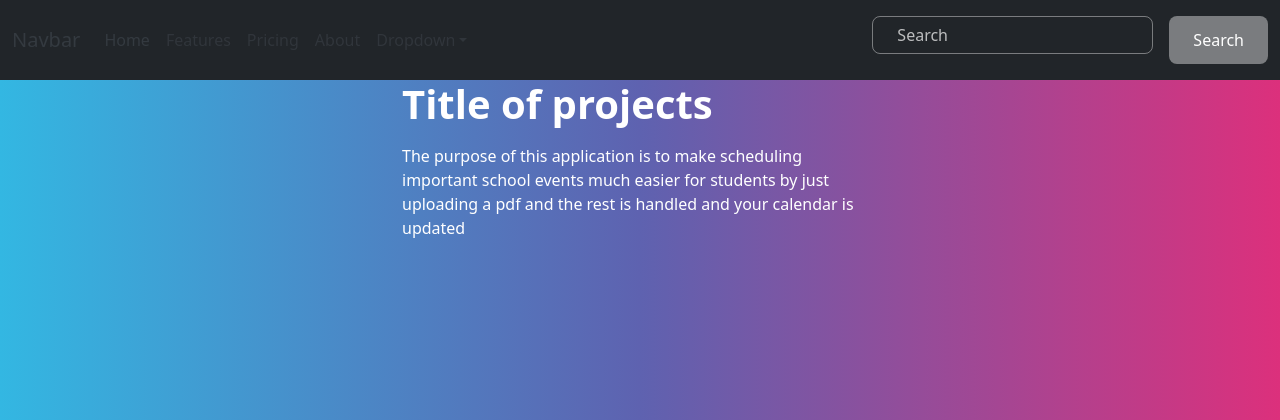
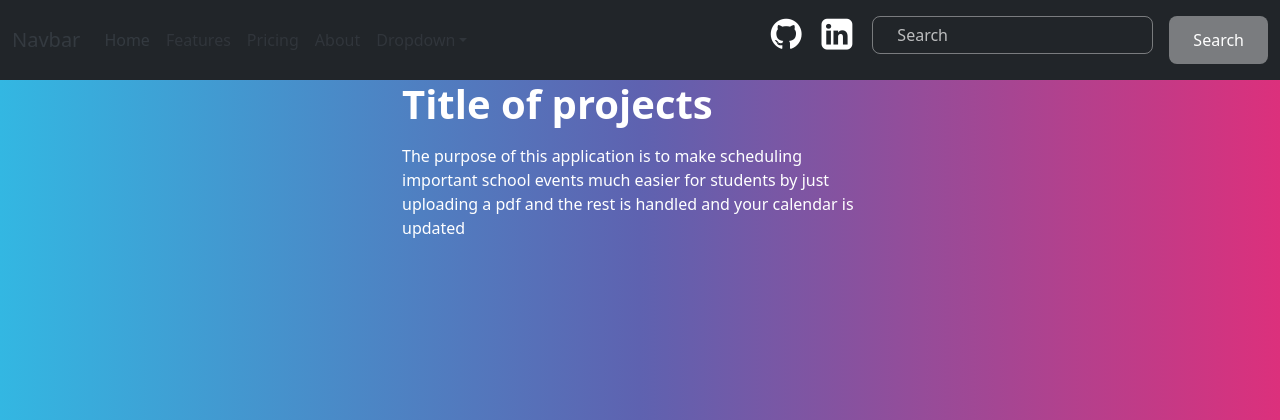
Before and after one commit to Hayden9898/SyllaScan, a Django app: page / in a window 1280 px wide. Shown: the top 420 px of the page. Run offline with Django 4.2, Linux system fonts and the light colour scheme; some libraries are stand-ins or nearby versions.

Commit message:
Added github and linked in logo. created Static CSS file

```diff
--- /dev/null
+++ b/myapp/static/styles.css
@@ -0,0 +1,9 @@
+.logoCol{
+    color:white;
+    text-decoration: none;
+    padding-right: 20px;
+}
+
+/* .logoCol :hover{
+    text-decoration: none;
+} */
--- a/myapp/templates/base.html
+++ b/myapp/templates/base.html
@@ -8,7 +8,10 @@
         Django App
       {% endblock %}
     </title>
+    {%load static%}
+    <link rel="stylesheet" href="{%static 'styles.css'%}">
     <link rel="stylesheet" href="https://stackpath.bootstrapcdn.com/bootstrap/4.3.1/css/bootstrap.min.css"  rel="stylesheet" />
+    <link rel="stylesheet" href="https://cdnjs.cloudflare.com/ajax/libs/font-awesome/4.7.0/css/font-awesome.min.css">
   </head>
   <body>
     <nav class="navbar navbar-expand-lg bg-dark" data-bs-theme="dark">
@@ -45,6 +48,11 @@
             </li>
           </ul>
           <form class="d-flex">
+            <a  class="logoCol" href="https://github.com/Hayden9898" target="_blank" rel="noopener noreferer">
+            <i class="fa fa-github" style="font-size:36px"></i>
+            <a  class="logoCol" href="https://www.linkedin.com/in/hayden-choi9/" target="_blank" rel="noopener noreferer">
+              <i class="fa fa-linkedin-square" style="font-size:36px"></i>
+          </a>
             <input class="form-control me-sm-2" type="search" placeholder="Search">
             <button class="btn btn-secondary my-2 my-sm-0" type="submit">Search</button>
           </form>
@@ -55,4 +63,5 @@
     <script src="https://code.jquery.com/jquery-3.3.1.slim.min.js"></script>
     <script src="https://stackpath.bootstrapcdn.com/bootstrap/4.3.1/js/bootstrap.bundle.min.js" ></script>
   </body>
+
 </html>
```
